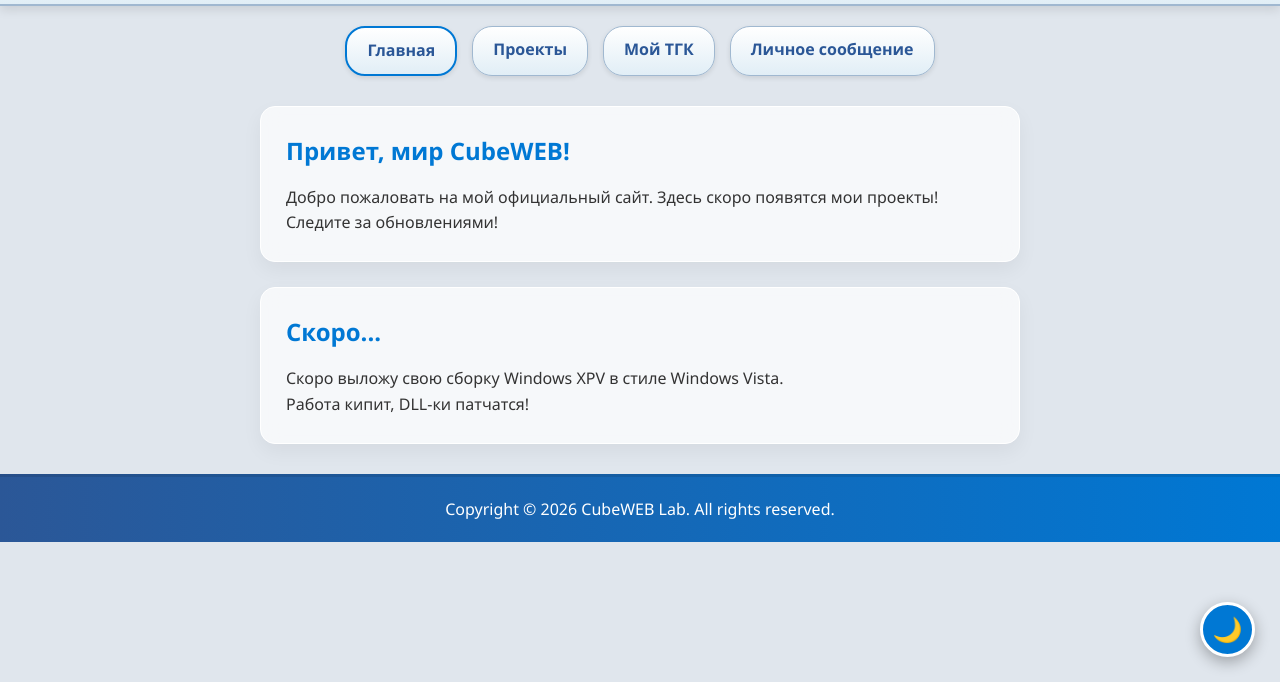
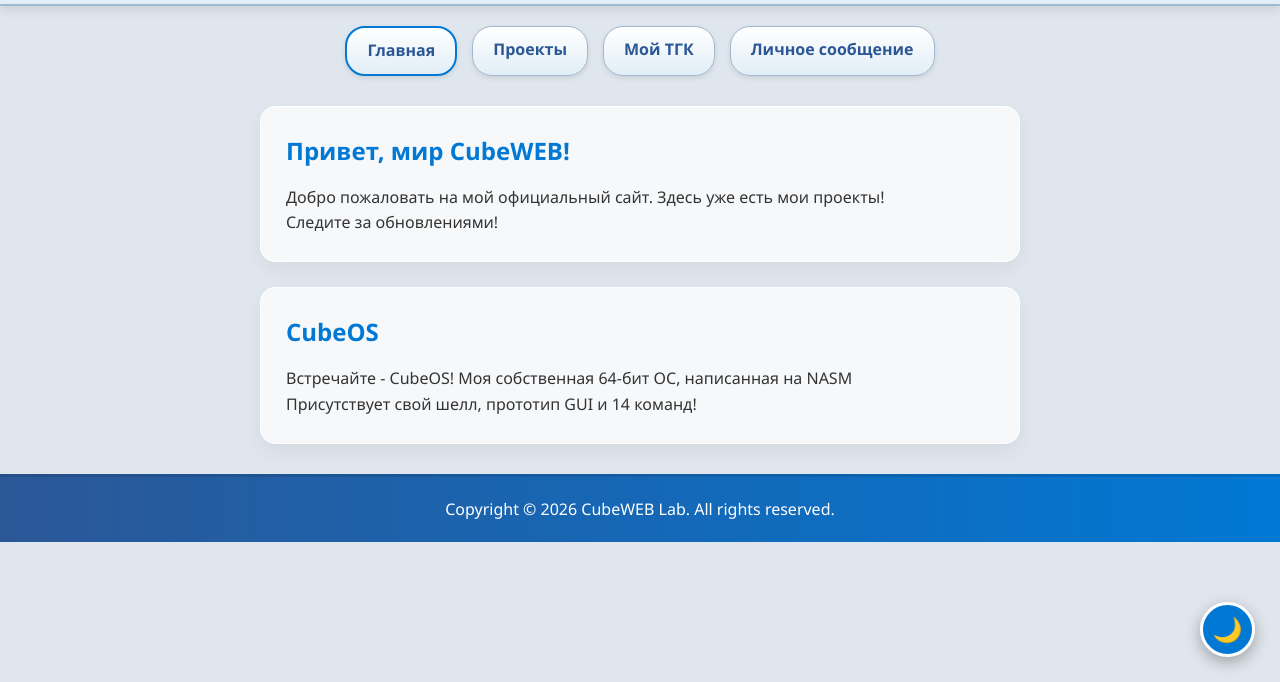
Before and after one commit to cubeweb-lab/cubeweb.github.io, a plain HTML site: page index.html in a window 1280 px wide. Shown: the part 118-800 px from the top of the page. Drawn offline with Linux system fonts and the light colour scheme.

Commit message:
Add files via upload

```diff
--- a/index.html
+++ b/index.html
@@ -26,14 +26,14 @@
     <main>
         <section>
             <h2>Привет, мир CubeWEB!</h2>
-            <p>Добро пожаловать на мой официальный сайт. Здесь скоро появятся мои проекты!</p>
+            <p>Добро пожаловать на мой официальный сайт. Здесь уже есть мои проекты!</p>
             <p>Следите за обновлениями!</p>
         </section>
 
         <section>
-            <h2>Скоро...</h2>
-            <p>Скоро выложу свою сборку Windows XPV в стиле Windows Vista.</p>
-            <p>Работа кипит, DLL-ки патчатся!</p>
+            <h2>CubeOS</h2>
+            <p>Встречайте - CubeOS! Моя собственная 64-бит ОС, написанная на NASM</p>
+            <p>Присутствует свой шелл, прототип GUI и 14 команд!</p>
         </section>
     </main>
 
```
Also changed, not shown: cubeos.html (+4 -2 lines), cubeos_gui_window.png (added), cubeos_neofetch.png (added), logo2.jpg.
